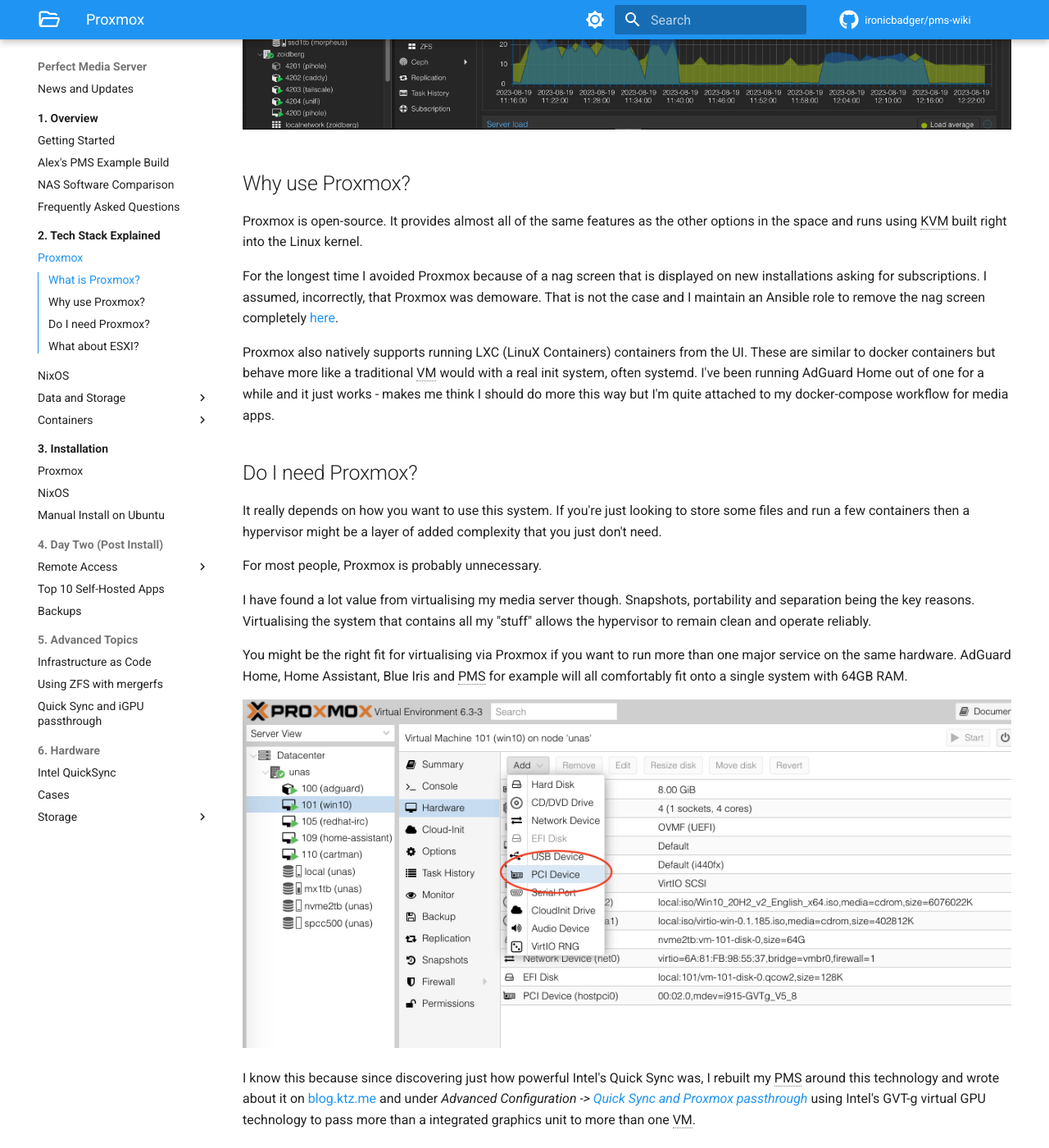
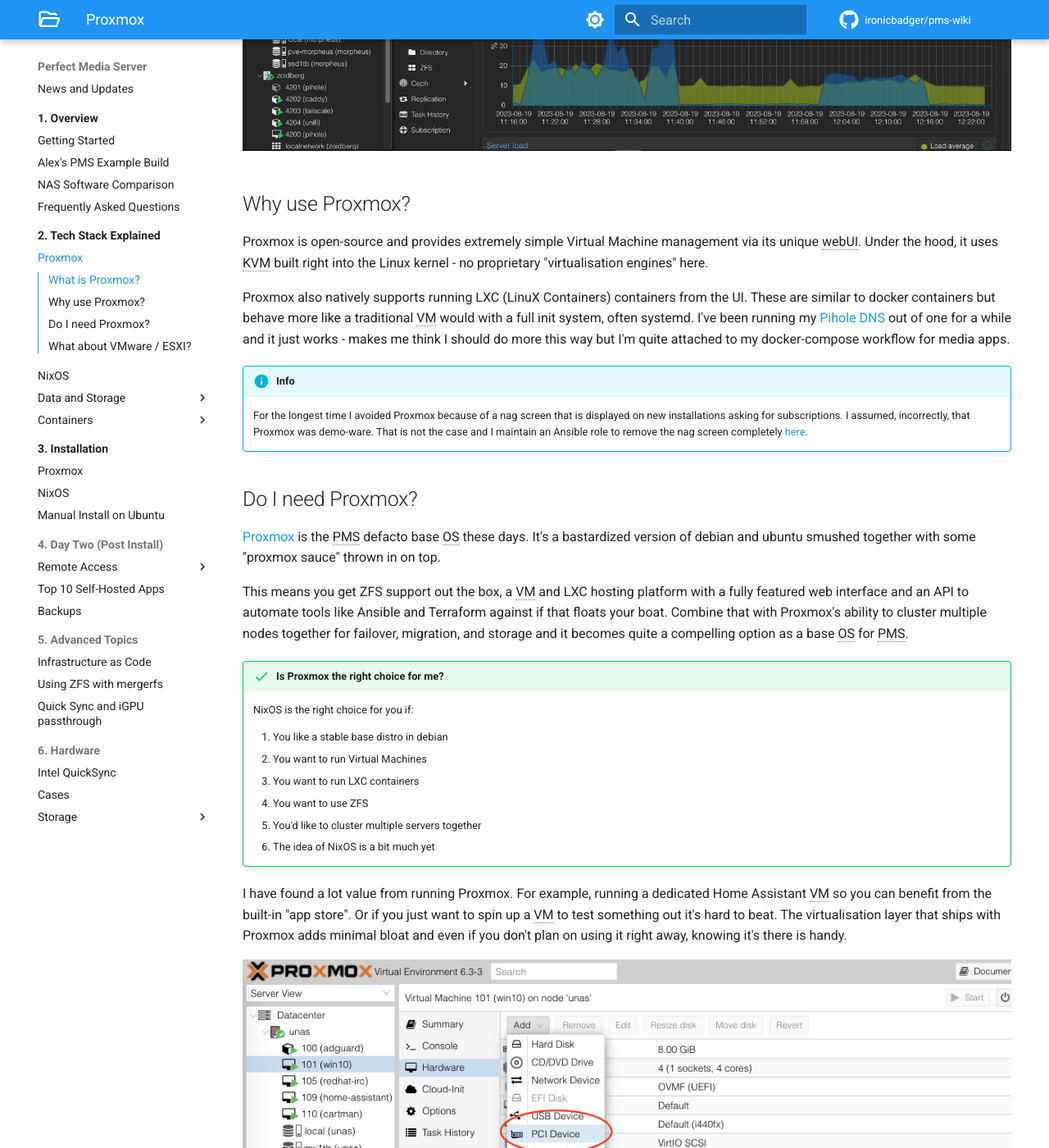
Before and after one commit to ironicbadger/pms-wiki, an MkDocs documentation site: the page built from docs/02-tech-stack/proxmox.md, in a window 1280 px wide and 1400 px high, scrolled down 965 px. Shown: the whole window at 82% size. Built offline with MkDocs 1.6.1 and Material for MkDocs 9.7.7, drawn with Linux system fonts in a browser that asks for light colours; some web fonts are replaced; plug-ins that fetch from the network failed and are left out; comment, search, counter and statistics services are not loaded; some of the changed text lies outside the part shown.

Commit message:
updates to proxmox

```diff
--- a/docs/02-tech-stack/proxmox.md
+++ b/docs/02-tech-stack/proxmox.md
@@ -6,35 +6,44 @@ Is Proxmox right for you? See *[which distro should I pick?](os/linux.md#which-d
 
 ## What is Proxmox?
 
-Proxmox Virtual Environment is an open-source server virtualization management platform. It is a Debian-based Linux distribution with a modified Ubuntu LTS kernel and allows deployment and management of virtual machines and containers.
+Proxmox Virtual Environment is an open-source server virtualization management platform. It is a Debian-based Linux distribution with a modified Ubuntu LTS kernel which specialises in managing virtual machines and containers.
 
-It is provided as both a standalone distribution and as a package to be installed on top of an existing Debian installation.
+It is provided as a standalone distribution or as a package to be installed on top of an existing Debian installation. Which route you take for installation doesn't really matter but if you're in doubt, use the pre-built Proxmox ISO as it will save you some work.
 
 ![proxmox-ui-ktz](../images/tech-stack/proxmox-ui-8.png)
 
 ## Why use Proxmox?
 
-Proxmox is open-source. It provides almost all of the same features as the other options in the space and runs using KVM built right into the Linux kernel.
+Proxmox is open-source and provides extremely simple Virtual Machine management via its unique webUI. Under the hood, it uses KVM built right into the Linux kernel - no proprietary "virtualisation engines" here.
 
-For the longest time I avoided Proxmox because of a nag screen that is displayed on new installations asking for subscriptions. I assumed, incorrectly, that Proxmox was demoware. That is not the case and I maintain an Ansible role to remove the nag screen completely [here](https://github.com/IronicBadger/ansible-role-proxmox-nag-removal).
+Proxmox also natively supports running LXC (LinuX Containers) containers from the UI. These are similar to docker containers but behave more like a traditional VM would with a full init system, often systemd. I've been running my [Pihole DNS](https://blog.ktz.me/fully-automated-dns-and-dhcp-with-pihole-and-dnsmasq/) out of one for a while and it just works - makes me think I should do more this way but I'm quite attached to my docker-compose workflow for media apps.
 
-Proxmox also natively supports running LXC (LinuX Containers) containers from the UI. These are similar to docker containers but behave more like a traditional VM would with a real init system, often systemd. I've been running AdGuard Home out of one for a while and it just works - makes me think I should do more this way but I'm quite attached to my docker-compose workflow for media apps.
+!!! info
+    For the longest time I avoided Proxmox because of a nag screen that is displayed on new installations asking for subscriptions. I assumed, incorrectly, that Proxmox was demo-ware. That is not the case and I maintain an Ansible role to remove the nag screen completely [here](https://github.com/IronicBadger/ansible-role-proxmox-nag-removal).
 
 ## Do I need Proxmox?
 
-It really depends on how you want to use this system. If you're just looking to store some files and run a few containers then a hypervisor might be a layer of added complexity that you just don't need.
+[Proxmox](../02-tech-stack/proxmox.md) is the PMS defacto base OS these days. It's a bastardized version of debian and ubuntu smushed together with some "proxmox sauce" thrown in on top.
 
-For most people, Proxmox is probably unnecessary.
+This means you get ZFS support out the box, a VM and LXC hosting platform with a fully featured web interface and an API to automate tools like Ansible and Terraform against if that floats your boat. Combine that with Proxmox's ability to cluster multiple nodes together for failover, migration, and storage and it becomes quite a compelling option as a base OS for PMS.
 
-I have found a lot value from virtualising my media server though. Snapshots, portability and separation being the key reasons. Virtualising the system that contains all my "stuff" allows the hypervisor to remain clean and operate reliably.
+!!! success "Is Proxmox the right choice for me?"
+    NixOS is the right choice for you if:
 
-You might be the right fit for virtualising via Proxmox if you want to run more than one major service on the same hardware. AdGuard Home, Home Assistant, Blue Iris and PMS for example will all comfortably fit onto a single system with 64GB RAM.
+    1. You like a stable base distro in debian
+    2. You want to run Virtual Machines
+    3. You want to run LXC containers
+    4. You want to use ZFS
+    5. You'd like to cluster multiple servers together
+    6. The idea of NixOS is a bit much yet
+
+I have found a lot value from running Proxmox. For example, running a dedicated Home Assistant VM so you can benefit from the built-in "app store". Or if you just want to spin up a VM to test something out it's hard to beat. The virtualisation layer that ships with Proxmox adds minimal bloat and even if you don't plan on using it right away, knowing it's there is handy.
 
 ![proxmox-ui](../images/advanced/igpu-passthrough/image-5.png)
 
-I know this because since discovering just how powerful Intel's Quick Sync was, I rebuilt my PMS around this technology and wrote about it on [blog.ktz.me](https://blog.ktz.me/passthrough-intel-igpu-with-gvt-g-to-a-vm-and-use-it-with-plex/) and under *Advanced Configuration -> [Quick Sync and Proxmox passthrough](../05-advanced/passthrough-igpu-gvtg.md)* using Intel's GVT-g virtual GPU technology to pass more than a integrated graphics unit to more than one VM.
+If you want to dive deep into the rabbit hole, you can with Proxmox. Because Proxmox is just Linux underneath you can use it like you would any other installation. This also means things like PCI passthrough or ZFS don't require waiting for vendor patches or releases, it just works.
 
-## What about ESXI?
+## What about VMware / ESXI?
 
 ESXI by VMware is a juggernaut in the enterprise space but it comes with a steep cost. VMware make licenses available for home users that cost $200 per year via the VMUG program if you want to get fancy and start using Terraform to automate against vSphere [^1].
 
```
Also changed, not shown: docs/03-installation/index.md (+13 -1 lines).
